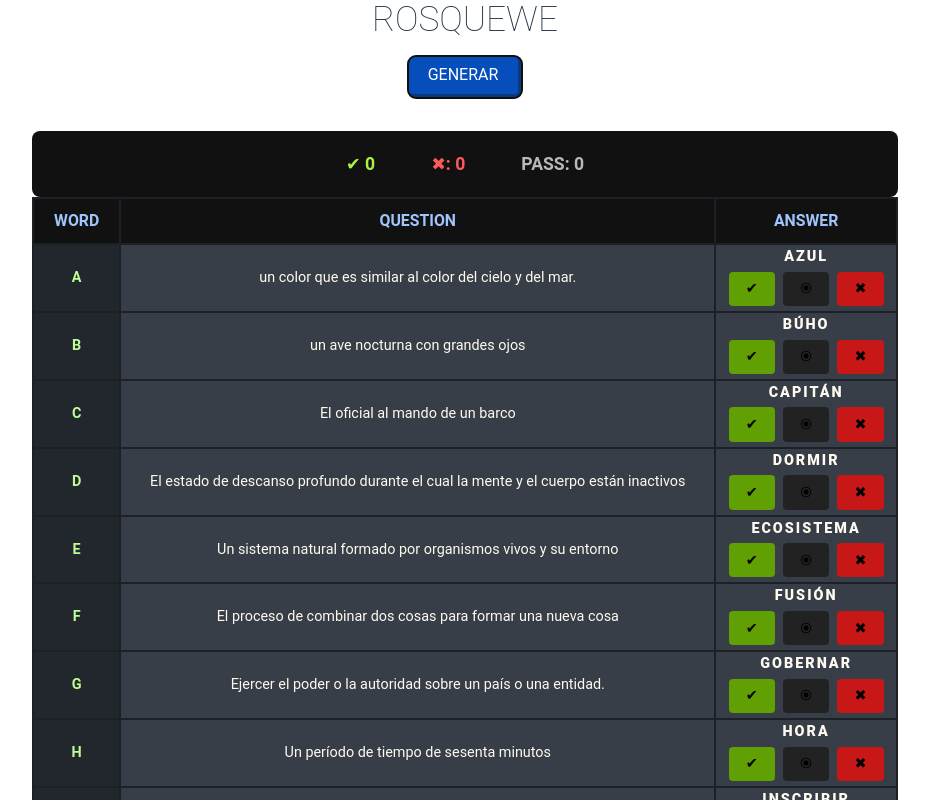
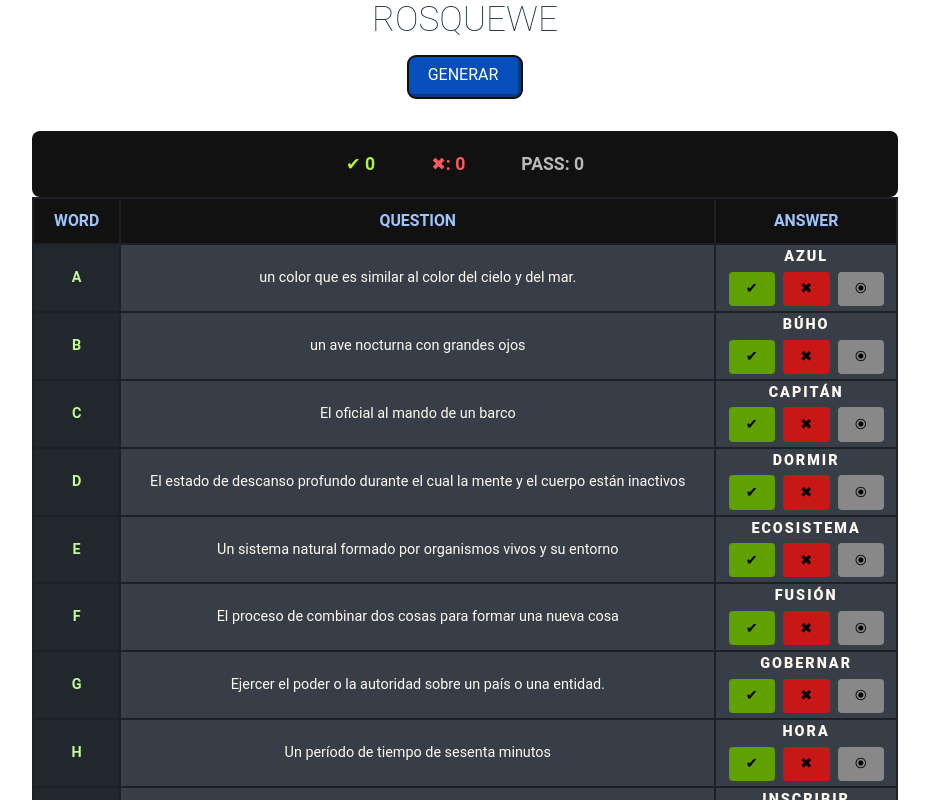
Before and after one commit to pa-ku/Rosco, a React (Vite) app: page / in a window 1280 px wide. Both pictures are taken after a click on the button "GENERAR". Shown: the top 800 px of the page, without its empty margins (175-1104 px from the left). Built offline with nearby package versions, Linux system fonts and the light colour scheme.

Commit message:
update ui

```diff
--- a/src/components/Row.jsx
+++ b/src/components/Row.jsx
@@ -49,7 +49,7 @@ const Answer = styled.td`
 
   @media (max-width: 700px) {
     padding-top: 5px;
-    font-size: 0.8em;
+
   }
 `;
 
@@ -68,8 +68,9 @@ const CtnButton = styled.div`
   @media (max-width: 700px) {
     margin-inline: 5px;
     padding: 0px;
-    flex-direction: column;
-    font-size: 0.8em;
+    flex-direction: row;
+    flex-wrap: wrap;
+
     gap: 5px;
     padding-block: 5px;
     & * {
@@ -101,7 +102,7 @@ const RightBtn = styled.button`
   }
 `;
 const PassBtn = styled.button`
-  background-color: ${(props) => (props.backgcheck ? "#555" : "#222")};
+  background-color: ${(props) => (props.backgcheck ? "#555" : "#888")};
   &:hover {
     background-color: ${(props) => (props.backgcheck ? "#555" : "#6b6b6b")};
   }
@@ -179,12 +180,12 @@ const [show, setShow] = useState()
           <RightBtn disabled={disable} backgcheck={disable} onClick={right}>
             ✔
           </RightBtn>
+          <WrongBtn disabled={disable} backgcheck={disable} onClick={wrong}>
+            ✖
+          </WrongBtn>
           <PassBtn disabled={disable} backgcheck={disable} onClick={pass}>
             ⦿
           </PassBtn>
-          <WrongBtn disabled={disable} backgcheck={disable} onClick={wrong}>
-            ✖
-          </WrongBtn>
         </CtnButton>
 
         </Answer>
```
